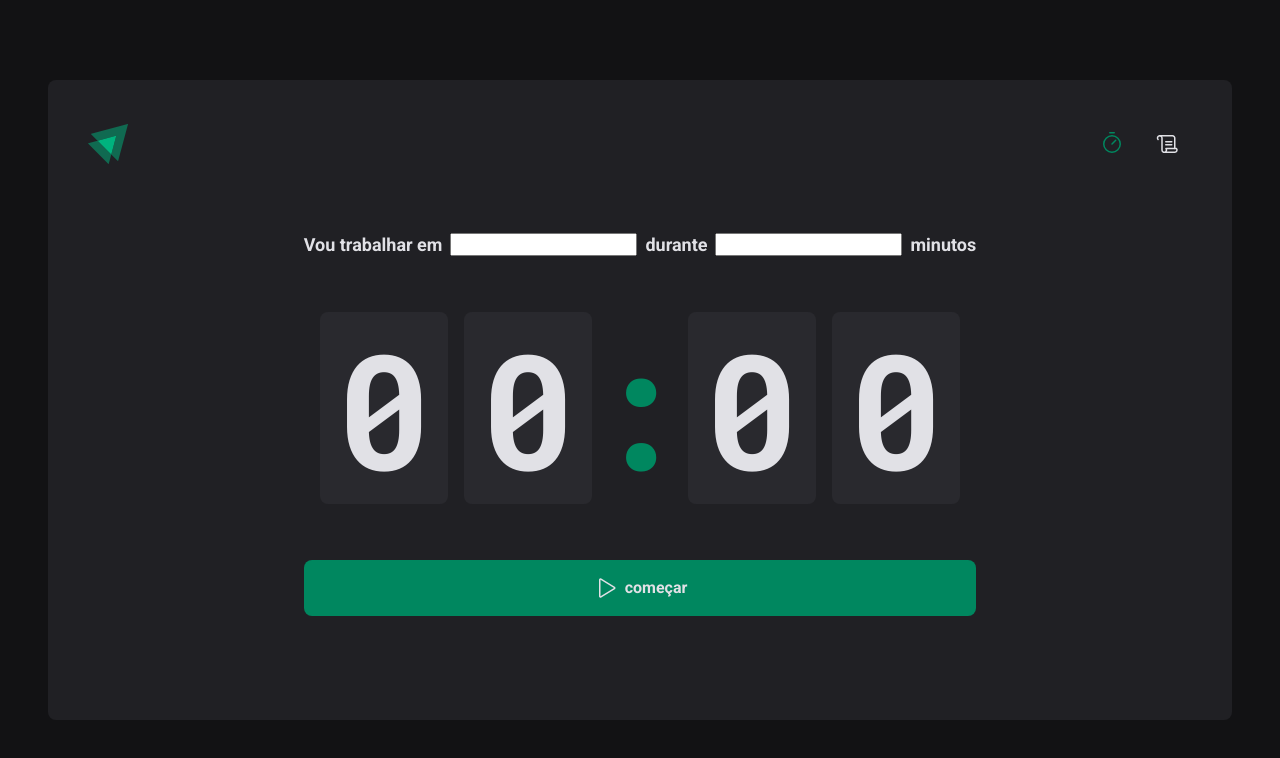
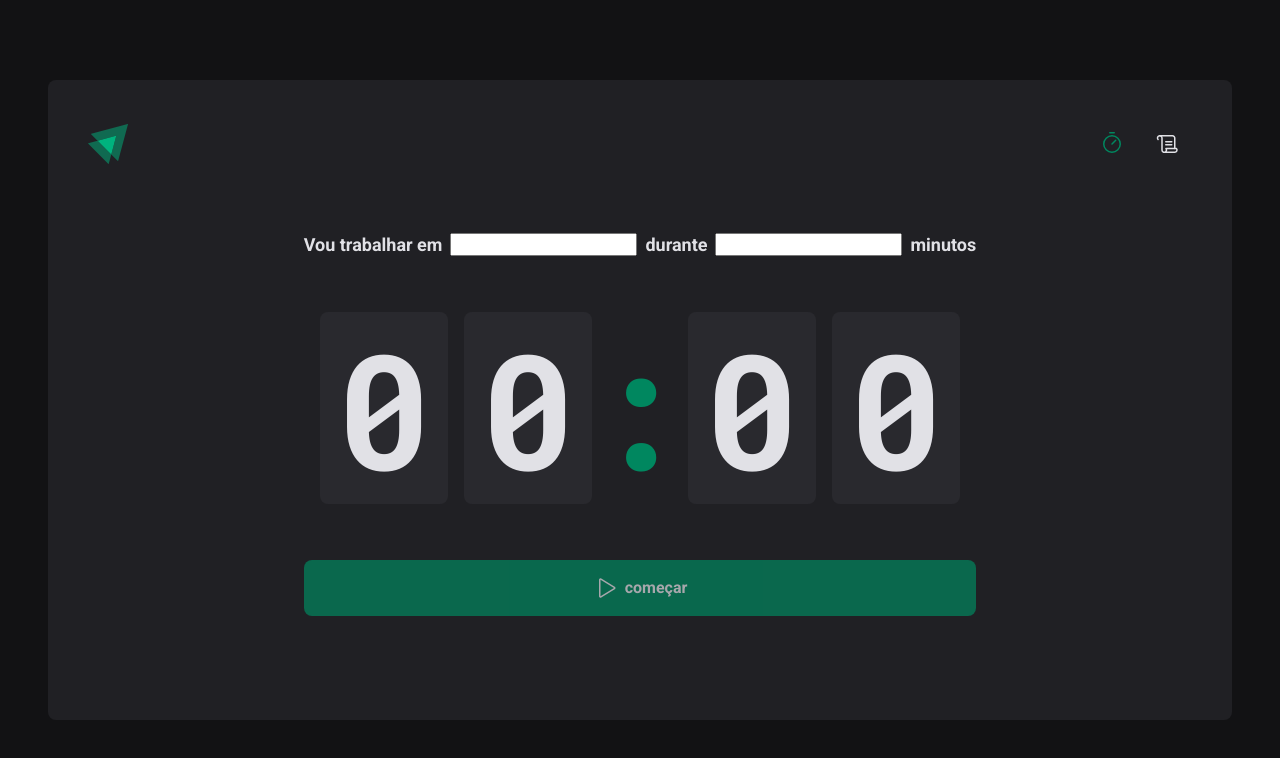
Before and after one commit to Hugovarellaa/Ignite-lab, a React (Vite) app in the folder ignite-timer/: page / in a window 1280 px wide. Shown: the top 758 px of the page. Built offline with nearby package versions, Linux system fonts and the light colour scheme.

Commit message:
Estilos button

```diff
--- a/ignite-timer/src/pages/Home/index.tsx
+++ b/ignite-timer/src/pages/Home/index.tsx
@@ -30,7 +30,7 @@ export function Home() {
           <span>0</span>
         </CountdownContainer>
 
-        <StartCountDownButton type="submit">
+        <StartCountDownButton disabled type="submit">
           <Play size={24} />
           começar
         </StartCountDownButton>
--- a/ignite-timer/src/pages/Home/styles.ts
+++ b/ignite-timer/src/pages/Home/styles.ts
@@ -68,7 +68,12 @@ export const StartCountDownButton = styled.button`
   background-color: ${({ theme }) => theme.colors['green-500']};
   color: ${({ theme }) => theme.colors['gray-100']};
 
-  &:hover {
+  &:disabled {
+    opacity: 0.7;
+    cursor: not-allowed;
+  }
+
+  &:not(:disabled):hover {
     background-color: ${({ theme }) => theme.colors['green-700']};
   }
 `
```
